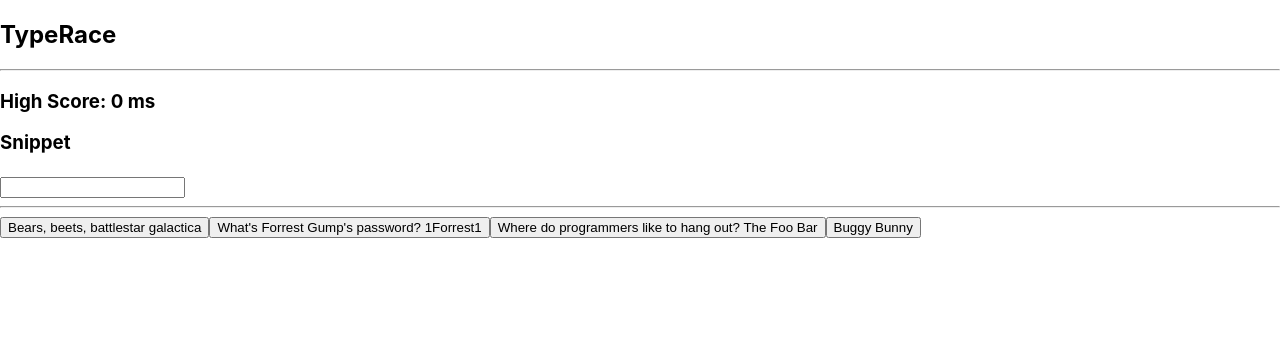
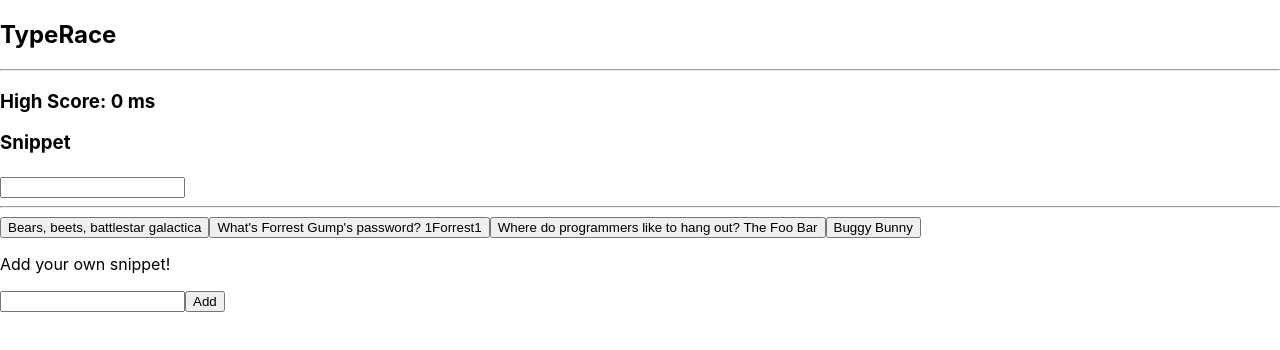
Before and after one commit to ColeNelson806/is-601-typerace, a React (Create React App) app: page / in a window 1280 px wide. Shown: the top 350 px of the page. Built offline with nearby package versions, Linux system fonts and the light colour scheme.

Commit message:
Feature Added: Can make your own snippets

```diff
--- a/src/App.js
+++ b/src/App.js
@@ -2,7 +2,7 @@ import React from "react";
 import { useState } from "react";
 
 const App = () => {
-  const buttonTextItems = [
+  const defaultButtonTextItems = [
     "Bears, beets, battlestar galactica",
     "What's Forrest Gump's password? 1Forrest1",
     "Where do programmers like to hang out? The Foo Bar",
@@ -14,6 +14,18 @@ const App = () => {
     startTime: null,
     endTime:  null,
   };
+
+  const [buttonTextItems, setButtonTextItems] = useState(defaultButtonTextItems)
+  const [customSnippet, setCustomSnippet] = useState("");
+  const updateCustomSnippetText = event => {
+    setCustomSnippet(event.target.value)
+  }
+
+  const addCustomSnippet = (newCustom) => {
+    buttonTextItems.push(newCustom);
+    setButtonTextItems(buttonTextItems);
+    setCustomSnippet("");
+  }
 
   const [gameState, setGameState] = useState(initialGameState);
   const [highScore, setHighScore] = useState(0);
@@ -59,14 +71,17 @@ const App = () => {
       <h4>{gameState.victory ? `${updateHighScore(gameState.endTime)}Done! Woot! Time: ${gameState.endTime} ms` : null}</h4>
       <input id="inputTextbox" value={userText} onChange={updateUserText}/>
       <hr />
-      {gameState.victory ? <h5>Click a snippet to reset!</h5> : null}
-      {buttonTextItems.map((textItem, index) => <button onClick={() => {
+      {gameState.victory ? <h4>Click a snippet to reset!</h4> : null}
+      {Object.values(buttonTextItems).map((textItem, index) => <button onClick={() => {
         chooseSnippet(index);  // Selects the snippet of text to display above text box and also the snippet to compare against
         setUserText(""); // Resets the text box's value to be blank
         // updateHighScore(gameState.endTime);
         document.getElementById("inputTextbox").focus();
         resetGameState(); // Resets the victory status, and starts a new time count.
       }}>{textItem}</button>)}
+      <p>Add your own snippet!</p>
+      <input value={customSnippet} onChange={updateCustomSnippetText}/>
+      <button onClick={() => addCustomSnippet(customSnippet)}>Add</button>
     </div>
   );
 };
```
